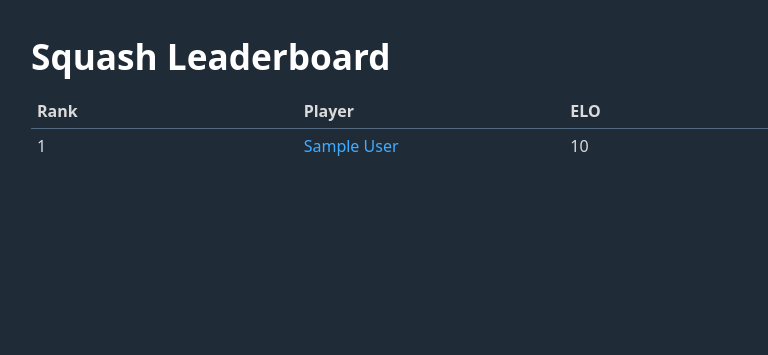
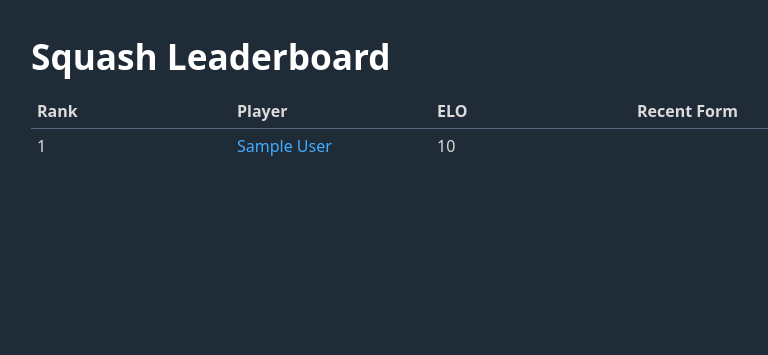
Before and after one commit to ollieellis/squash, a FastAPI app: template templates/profiles.html in a window 1280 px wide. Shown: the part 75-430 px from the top of the page, without its empty margins (209-977 px from the left). Run offline with FastAPI, Linux system fonts and the light colour scheme; the template is opened without the code that fills it: most values are stand-ins (such as "Sample title", 1, 10 or a date in 2020).

Commit message:
leaderboard w and ls

```diff
--- a/src/squash/main.py
+++ b/src/squash/main.py
@@ -106,7 +106,19 @@
     db = await get_db()
     profiles_cursor = db.profiles.find().sort("elo", -1)
     profiles = [Profile(**{**doc, "id": str(doc["_id"])}) async for doc in profiles_cursor]
-    return templates.TemplateResponse(request=request, name="profiles.html", context={"profiles": profiles, "user": user})
+
+    # Enrich with recent form
+    enriched_profiles = []
+    for p in profiles:
+        matches_cursor = db.matches.find({"$or": [{"player1_id": p.id}, {"player2_id": p.id}]}).sort("created_at", -1).limit(5)
+        recent_matches = []
+        async for m in matches_cursor:
+            match = Match(**{**m, "id": str(m["_id"])})
+            res = "D" if match.winner_id == "draw" else ("W" if match.winner_id == p.id else "L")
+            recent_matches.append(res)
+        enriched_profiles.append({"profile": p, "form": recent_matches})
+
+    return templates.TemplateResponse(request=request, name="profiles.html", context={"profiles": enriched_profiles, "user": user})
 
 @app.get("/profiles/{profile_id}")
 async def read_profile(profile_id: str, request: Request, range: str = "6m", user: Optional[Profile] = Depends(get_current_user)):
@@ -268,6 +280,18 @@
     )
     return RedirectResponse(url=f"/matches/{match_id}", status_code=303)
 
+async def get_modal_data(db):
+    profiles_cursor = db.profiles.find().sort("first_name", 1)
+    profiles = [Profile(**{**doc, "id": str(doc["_id"])}) async for doc in profiles_cursor]
+
+    from datetime import datetime, timedelta
+    recent_sessions_cursor = db.sessions.find({
+        "start_date": {"$gte": datetime.utcnow() - timedelta(days=7)}
+    }).sort("start_date", -1)
+    recent_sessions = [Session(**{**s, "id": str(s["_id"])}) async for s in recent_sessions_cursor]
+
+    return profiles, recent_sessions
+
 @app.get("/matches/")
 async def list_matches(request: Request, user: Optional[Profile] = Depends(get_current_user)):
     db = await get_db()
@@ -283,15 +307,7 @@
             "p2_name": f"{p2['first_name']} {p2['last_name']}" if p2 else "Unknown"
         })
 
-    # Get profiles and recent sessions for the Log Match modal
-    profiles_cursor = db.profiles.find().sort("first_name", 1)
-    profiles = [Profile(**{**doc, "id": str(doc["_id"])}) async for doc in profiles_cursor]
-
-    from datetime import datetime, timedelta
-    recent_sessions_cursor = db.sessions.find({
-        "start_date": {"$gte": datetime.utcnow() - timedelta(days=7)}
-    }).sort("start_date", -1)
-    recent_sessions = [Session(**{**s, "id": str(s["_id"])}) async for s in recent_sessions_cursor]
+    profiles, recent_sessions = await get_modal_data(db)
 
     return templates.TemplateResponse(request=request, name="matches.html", context={
         "matches": enriched,
@@ -420,14 +436,7 @@
         })
 
     # Get profiles and recent sessions for the Log Match modal
-    profiles_cursor = db.profiles.find().sort("first_name", 1)
-    profiles = [Profile(**{**doc, "id": str(doc["_id"])}) async for doc in profiles_cursor]
-
-    from datetime import datetime, timedelta
-    recent_sessions_cursor = db.sessions.find({
-        "start_date": {"$gte": datetime.utcnow() - timedelta(days=7)}
-    }).sort("start_date", -1)
-    recent_sessions = [Session(**{**s, "id": str(s["_id"])}) async for s in recent_sessions_cursor]
+    profiles, recent_sessions = await get_modal_data(db)
 
     return templates.TemplateResponse(request=request, name="session_detail.html", context={
         "session": session,
--- a/templates/index.html
+++ b/templates/index.html
@@ -41,8 +41,9 @@
 
                 <label for="player2_id">Player 2:</label>
                 <select name="player2_id" id="player2_id" required>
+                    <option value="" disabled selected>-- Select an opponent --</option>
                     {% for profile in profiles %}
-                    <option value="{{ profile.id }}" {% if user and user.id != profile.id and loop.index == 1 %}selected{% endif %}>{{ profile.first_name }} {{ profile.last_name }}</option>
+                    <option value="{{ profile.id }}" {% if user and user.id == profile.id %}disabled{% endif %}>{{ profile.first_name }} {{ profile.last_name }}</option>
                     {% endfor %}
                 </select>
 
--- a/templates/log_match_modal.html
+++ b/templates/log_match_modal.html
@@ -1,6 +1,7 @@
 <!-- templates/log_match_modal.html -->
 <dialog id="matchModal">
-    <form {% if user %}hx-post="/matches/" hx-target="#match-result" hx-on::after-request="if(event.detail.successful) document.getElementById('matchModal').close(); window.location.reload();" {% else %}action="/login" method="get"{% endif %}>
+    <form {% if user %}hx-post="/matches/" hx-target="#match-result" hx-on::after-request="if(event.detail.successful) document.getElementById('matchModal').close(); window.location.reload();" {% else %}action="/login" method="get"{% endif %}
+          onkeydown="if((event.metaKey || event.ctrlKey) && event.key === 'Enter') this.submit()">
         <h3>Log Match</h3>
 
         <label for="player1_id">Player 1:</label>
@@ -12,8 +13,9 @@
 
         <label for="player2_id">Player 2:</label>
         <select name="player2_id" id="player2_id" required>
+            <option value="" disabled selected>-- Select an opponent --</option>
             {% for profile in profiles_for_modal %}
-            <option value="{{ profile.id }}" {% if user and user.id != profile.id and loop.index == 1 %}selected{% endif %}>{{ profile.first_name }} {{ profile.last_name }}</option>
+            <option value="{{ profile.id }}" {% if user and user.id == profile.id %}disabled{% endif %}>{{ profile.first_name }} {{ profile.last_name }}</option>
             {% endfor %}
         </select>
 
--- a/templates/profiles.html
+++ b/templates/profiles.html
@@ -1,6 +1,23 @@
 {% extends "base.html" %}
 {% block content %}
     <h1>Squash Leaderboard</h1>
+    <style>
+        .form-indicator {
+            display: inline-block;
+            width: 20px;
+            height: 20px;
+            line-height: 20px;
+            text-align: center;
+            border-radius: 4px;
+            font-size: 0.75em;
+            font-weight: bold;
+            margin-right: 2px;
+            color: white;
+        }
+        .win { background: var(--primary); }
+        .loss { background: var(--danger); }
+        .draw { background: var(--muted); }
+    </style>
 
     <table class="leaderboard-table">
         <thead>
@@ -8,14 +25,20 @@
                 <th>Rank</th>
                 <th>Player</th>
                 <th>ELO</th>
+                <th>Recent Form</th>
             </tr>
         </thead>
         <tbody>
-            {% for profile in profiles %}
+            {% for entry in profiles %}
             <tr>
                 <td>{{ loop.index }}</td>
-                <td><a href="/profiles/{{ profile.id }}">{{ profile.first_name }} {{ profile.last_name }}</a></td>
-                <td>{{ profile.elo|int }}</td>
+                <td><a href="/profiles/{{ entry.profile.id }}">{{ entry.profile.first_name }} {{ entry.profile.last_name }}</a></td>
+                <td>{{ entry.profile.elo|int }}</td>
+                <td>
+                    {% for res in entry.form %}
+                        <span class="form-indicator {% if res == 'W' %}win{% elif res == 'L' %}loss{% else %}draw{% endif %}">{{ res }}</span>
+                    {% endfor %}
+                </td>
             </tr>
             {% endfor %}
         </tbody>
```
Also changed, not shown: tests/test_modal_logic.py (added, +42 -0 lines), README.md.
